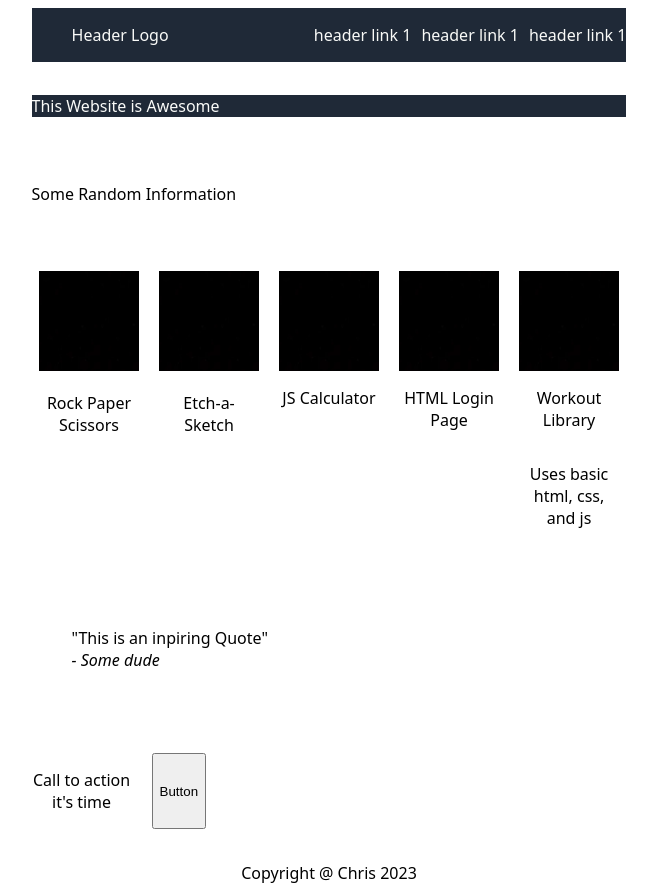
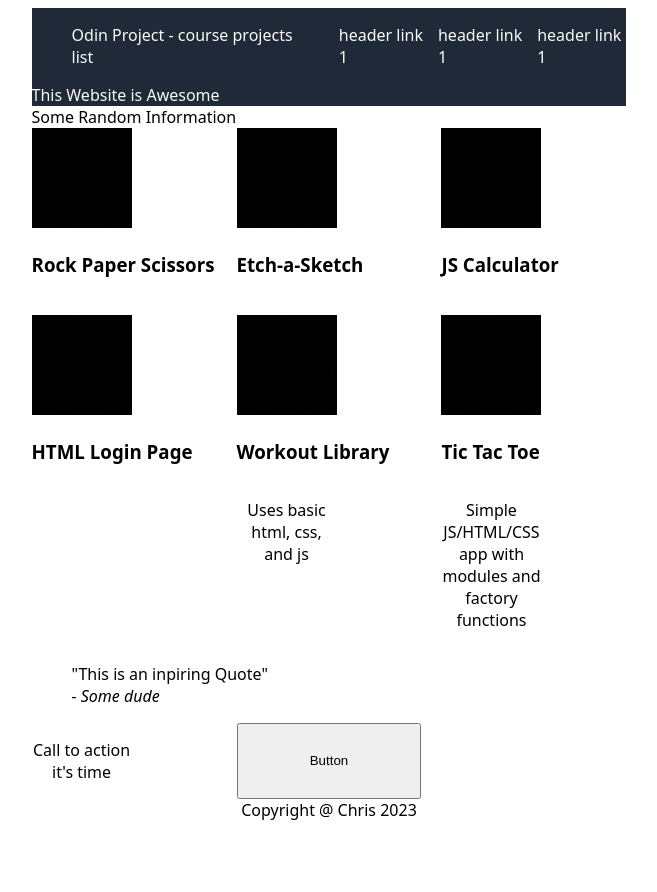
Before and after one commit to cademis/home, a plain HTML site: page index.html in a window 1280 px wide. Shown: the whole page, without its empty margins (311-968 px from the left). After the commit the page ends 829 px from the top, so only its background shows below. Drawn offline with Linux system fonts and the light colour scheme.

Commit message:
added grid to the projects list

```diff
--- a/index.html
+++ b/index.html
@@ -14,7 +14,7 @@
   <body>
     <nav class="bg-dark">
       <ul class="left-aligned">
-        <li>Header Logo</li>
+        <li>Odin Project - course projects list</li>
       </ul>
       <ul class="right-aligned">
         <li>header link 1</li>
@@ -34,41 +34,43 @@
           >
             <img src="image.png" alt="Description of the image" />
           </a>
-          <p>Rock Paper Scissors</p>
+          <h3>Rock Paper Scissors</h3>
         </div>
         <div class="container-2">
           <a href="https://cademis.github.io/odin-eas/" target="”_blank”">
             <img src="image.png" alt="Description of the image" />
           </a>
-          <p>Etch-a-Sketch</p>
+          <h3>Etch-a-Sketch</h3>
+        </div>
+        <div class="container-2">
+          <a href="https://cademis.github.io/js-calculator/" target="”_blank”">
+            <img src="image.png" alt="Description of the image"
+          /></a>
+          <h3>JS Calculator</h3>
+        </div>
+        <div class="container-2">
+          <a href="https://cademis.github.io/login-html/" target="”_blank”">
+            <img src="image.png" alt="Description of the image"
+          /></a>
+          <h3>HTML Login Page</h3>
         </div>
         <div class="container-2">
           <a
-            href="https://cademis.github.io/js-calculator/"
+            href="https://cademis.github.io/workout-library/"
             target="”_blank”"
-          ></a>
-          <img src="image.png" alt="Description of the image" />
-          <p>JS Calculator</p>
+          >
+            <img src="image.png" alt="Description of the image"
+          /></a>
+          <h3>Workout Library</h3>
+          <p>Uses basic html, css, and js</p>
         </div>
         <div class="container-2">
-          <a
-            href="https://cademis.github.io/login-html/"
-            target="”_blank”"
-          ></a>
-          <img src="image.png" alt="Description of the image" />
-          <p>HTML Login Page</p>
+          <a href="https://cademis.github.io/tictactoe/" target="”_blank”">
+            <img src="image.png" alt="Description of the image"
+          /></a>
+          <h3>Tic Tac Toe</h3>
+          <p>Simple JS/HTML/CSS app with modules and factory functions</p>
         </div>
-        <div class="container-2">
-          <a
-            href="https://github.com/cademis/workout-library"
-            target="”_blank”"
-          ></a>
-          <img src="image.png" alt="Description of the image" />
-          <p>Workout Library</p>
-          <p>Uses basic html, css, and js</p>
-        </div>
-
-
       </div>
       <section>
         <blockquote>
--- a/style.css
+++ b/style.css
@@ -21,7 +21,7 @@ section {
   width: 100%;
 }
 
-.container {
+/* .container {
   overflow: hidden;
   margin: 0;
   min-height: 100vh;
@@ -29,7 +29,7 @@ section {
   flex-direction: column;
   align-items: center;
   justify-content: space-around;
-}
+} */
 
 li {
   list-style: none;
@@ -51,9 +51,9 @@ img {
 }
 
 .grid {
-  display: flex;
+  display: grid;
+  grid-template-columns: repeat(3, 1fr);
   gap: 20px;
-  flex-wrap: wrap;
 }
 
 .container-2 {
```
